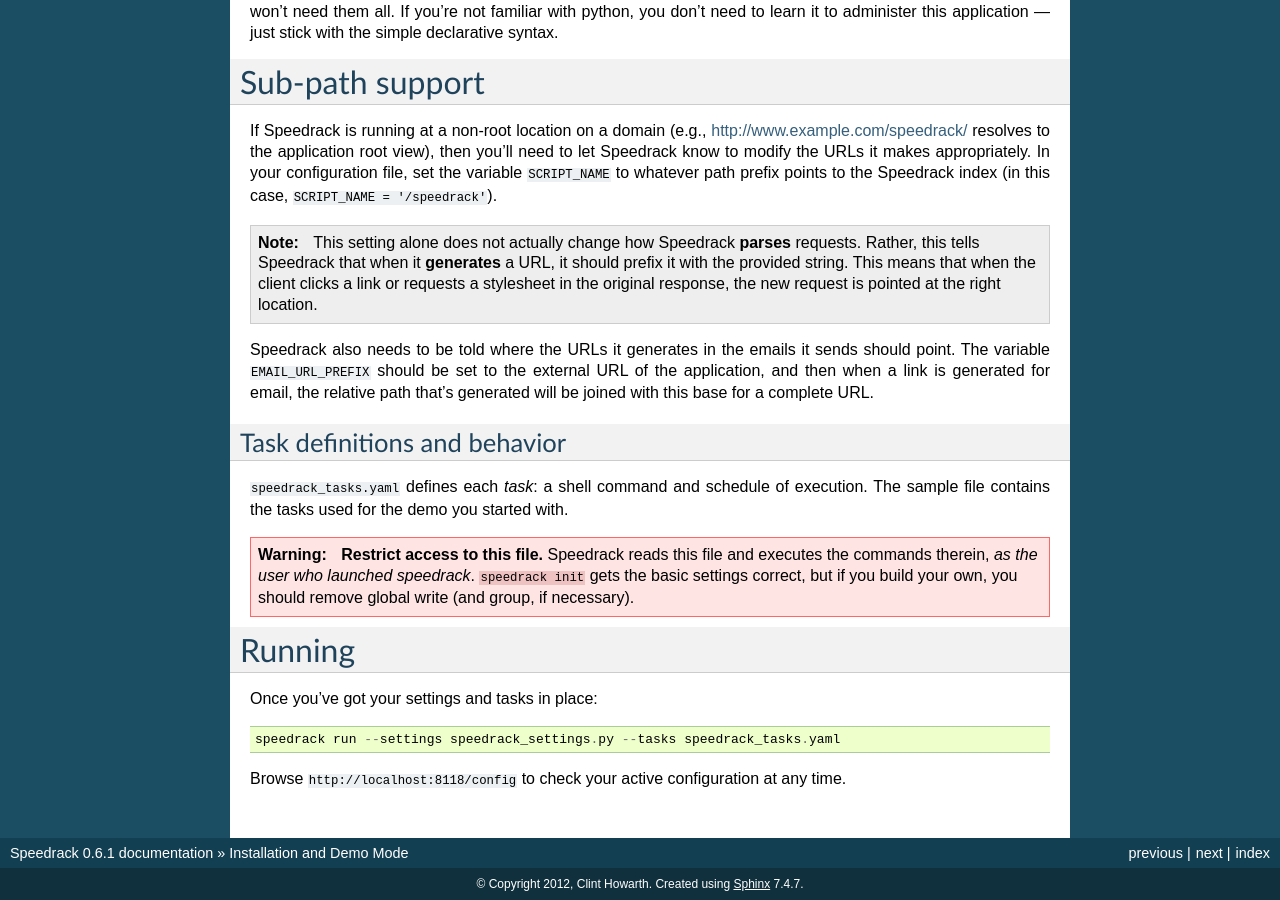
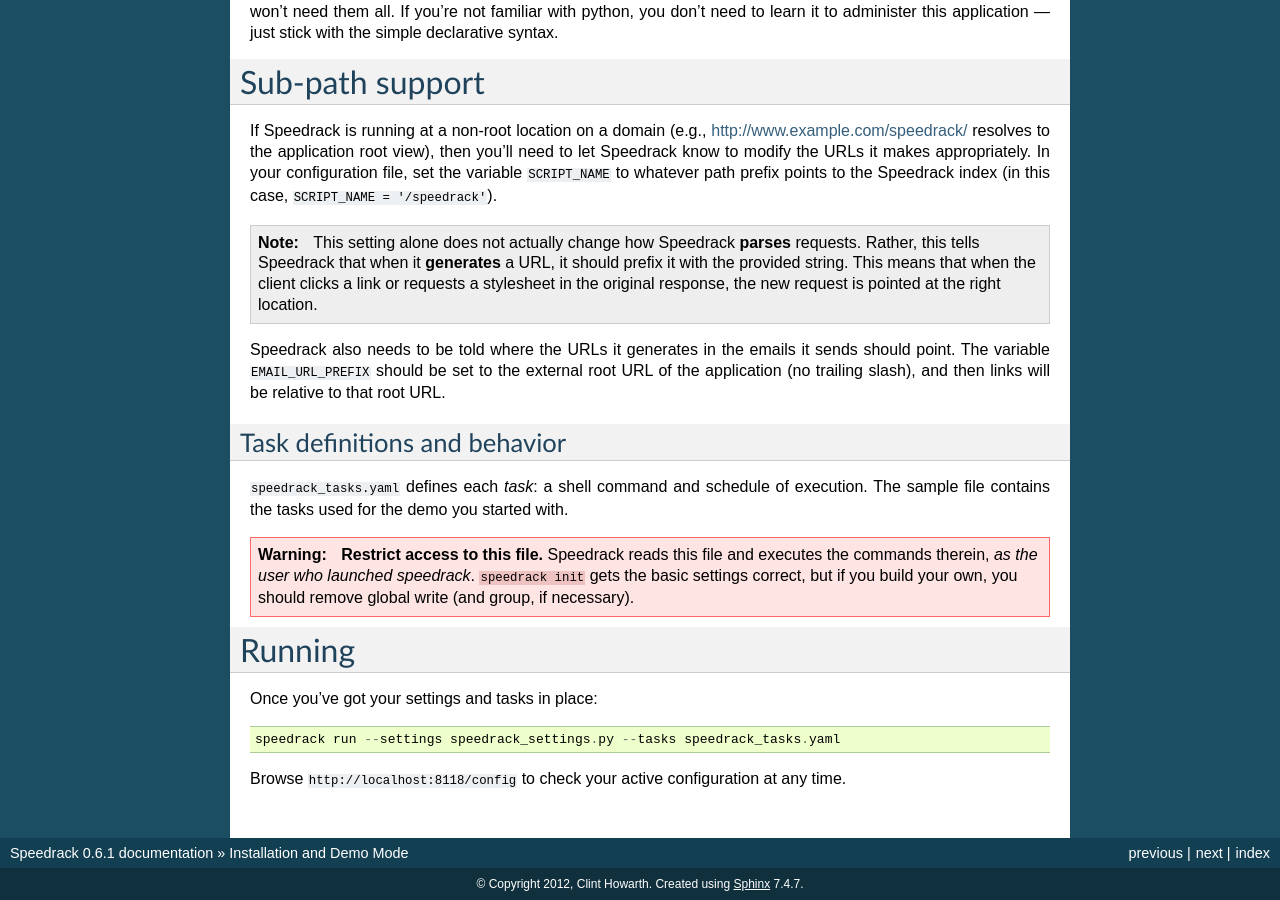
Before and after one commit to V-E-O/speedrack, a Sphinx documentation site: the page built from docs/setup.rst, in a window 1280 px wide and 900 px high, scrolled down 624 px. Built offline with Sphinx 7.4.7, drawn with Linux system fonts in a browser that asks for light colours.

Commit message:
clearer documentation

```diff
--- a/docs/setup.rst
+++ b/docs/setup.rst
@@ -39,8 +39,7 @@
 
 .. note:: This setting alone does not actually change how Speedrack **parses** requests. Rather, this tells Speedrack that when it **generates** a URL, it should prefix it with the provided string. This means that when the client clicks a link or requests a stylesheet in the original response, the new request is pointed at the right location.
 
-Speedrack also needs to be told where the URLs it generates in the emails it sends should point. The variable ``EMAIL_URL_PREFIX`` should be set to the external URL of the application, and then when a link is generated for email, the relative path that's generated will be joined with this base for a complete URL.
-
+Speedrack also needs to be told where the URLs it generates in the emails it sends should point. The variable ``EMAIL_URL_PREFIX`` should be set to the external root URL of the application (no trailing slash), and then links will be relative to that root URL.
 
 Task definitions and behavior
 ~~~~~~~~~~~~~~~~~~~~~~~~~~~~~
```
